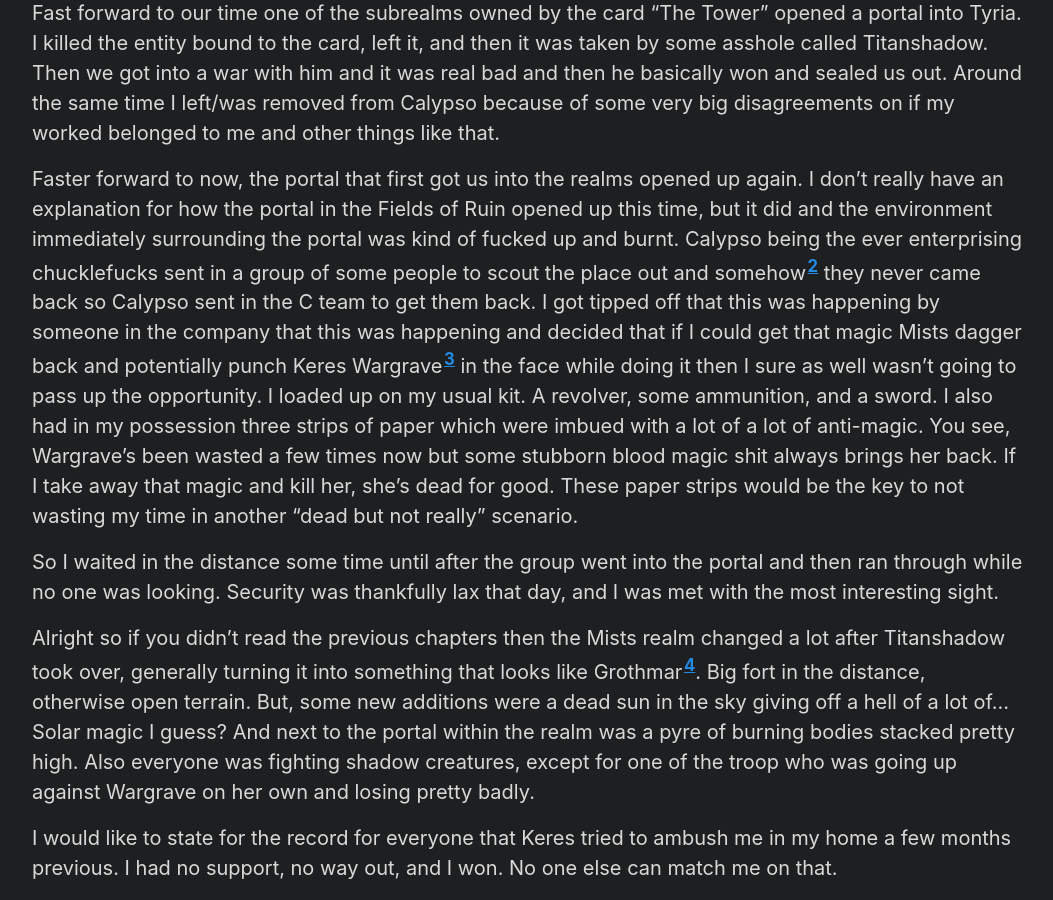
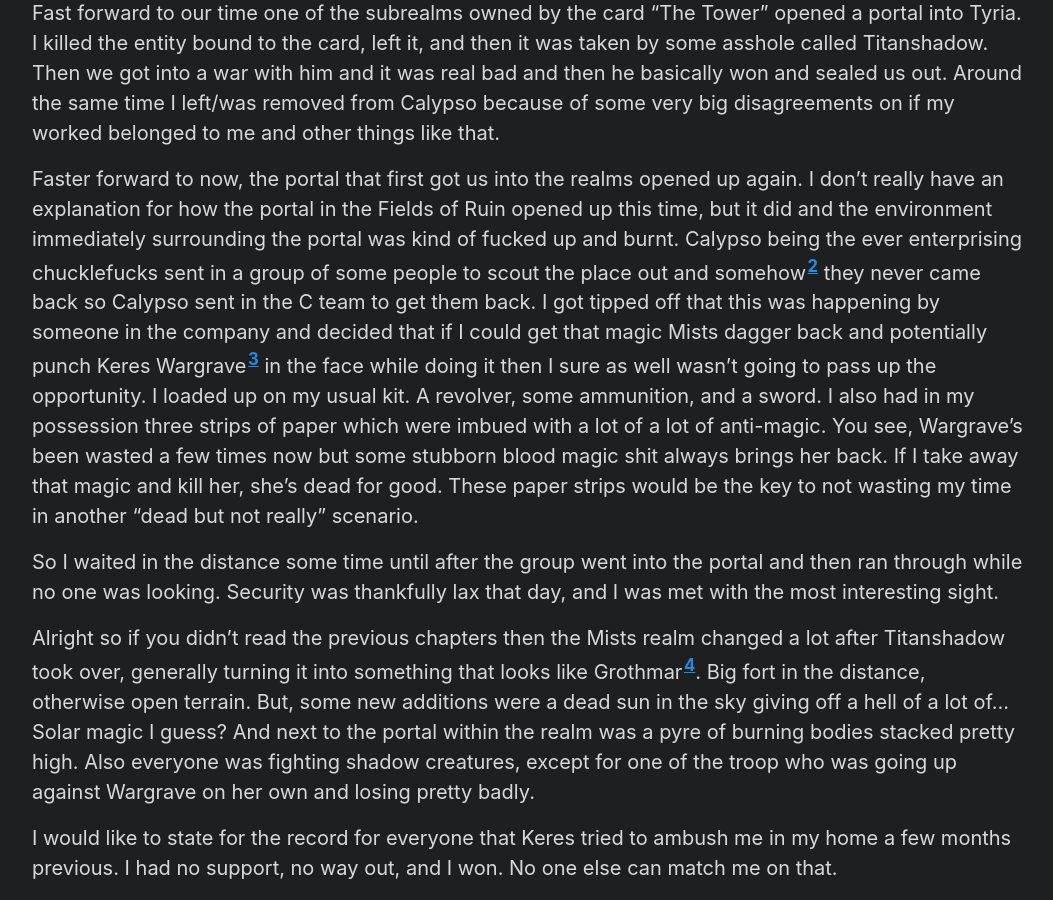
Before and after one commit to Desideratus1/Desideratus1.github.io, a Jekyll site: the page built from _posts/0033-01-01-back-to-the-tower.md, in a window 1280 px wide and 900 px high, scrolled down 501 px. Shown: the whole window, without its empty margins (112-1165 px from the left). Built offline with Jekyll 4.4.1, drawn with Linux system fonts in a browser that asks for light colours.

Commit message:
mistake fix for back to the tower

```diff
--- a/_posts/0033-01-01-back-to-the-tower.md
+++ b/_posts/0033-01-01-back-to-the-tower.md
@@ -14,7 +14,7 @@ Yea.
 
 Fast forward to our time one of the subrealms owned by the card "The Tower" opened a portal into Tyria. I killed the entity bound to the card, left it, and then it was taken by some asshole called Titanshadow. Then we got into a war with him and it was real bad and then he basically won and sealed us out. Around the same time I left/was removed from Calypso because of some very big disagreements on if my worked belonged to me and other things like that.
 
-Faster forward to now, the portal that first got us into the realms opened up again. I don't really have an explanation for how the portal in the Fields of Ruin opened up this time, but it did and the environment immediately surrounding the portal was kind of fucked up and burnt. Calypso being the ever enterprising chucklefucks sent in a group of some people to scout the place out and somehow[^fn-scouts] they never came back so Calypso sent in the C team to get them back. I got tipped off that this was happening by someone in the company that this was happening and decided that if I could get that magic Mists dagger back and potentially punch Keres Wargrave[^fn-wargrave] in the face while doing it then I sure as well wasn't going to pass up the opportunity. I loaded up on my usual kit. A revolver, some ammunition, and a sword. I also had in my possession three strips of paper which were imbued with a lot of a lot of anti-magic. You see, Wargrave's been wasted a few times now but some stubborn blood magic shit always brings her back. If I take away that magic and kill her, she's dead for good. These paper strips would be the key to not wasting my time in another "dead but not really" scenario.
+Faster forward to now, the portal that first got us into the realms opened up again. I don't really have an explanation for how the portal in the Fields of Ruin opened up this time, but it did and the environment immediately surrounding the portal was kind of fucked up and burnt. Calypso being the ever enterprising chucklefucks sent in a group of some people to scout the place out and somehow[^fn-scouts] they never came back so Calypso sent in the C team to get them back. I got tipped off that this was happening by someone in the company and decided that if I could get that magic Mists dagger back and potentially punch Keres Wargrave[^fn-wargrave] in the face while doing it then I sure as well wasn't going to pass up the opportunity. I loaded up on my usual kit. A revolver, some ammunition, and a sword. I also had in my possession three strips of paper which were imbued with a lot of a lot of anti-magic. You see, Wargrave's been wasted a few times now but some stubborn blood magic shit always brings her back. If I take away that magic and kill her, she's dead for good. These paper strips would be the key to not wasting my time in another "dead but not really" scenario.
 
 So I waited in the distance some time until after the group went into the portal and then ran through while no one was looking. Security was thankfully lax that day, and I was met with the most interesting sight.
 
```
